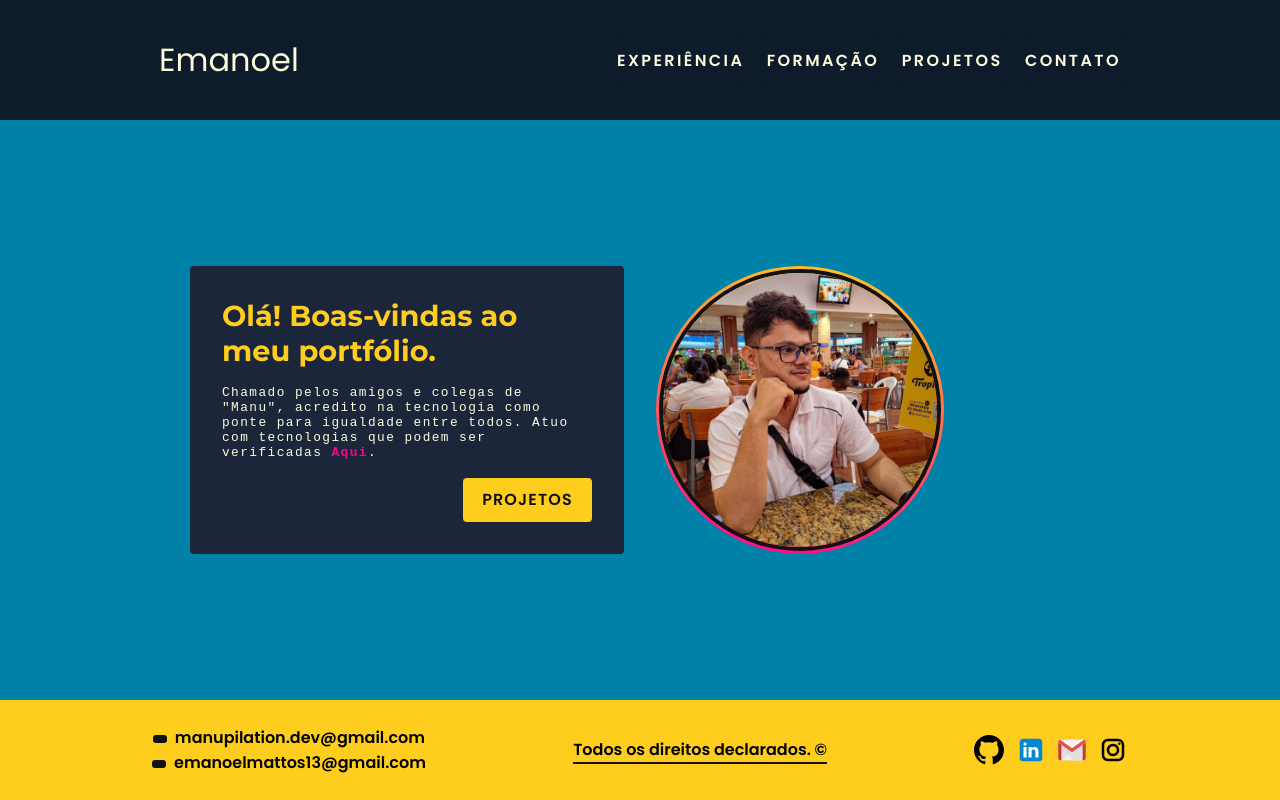
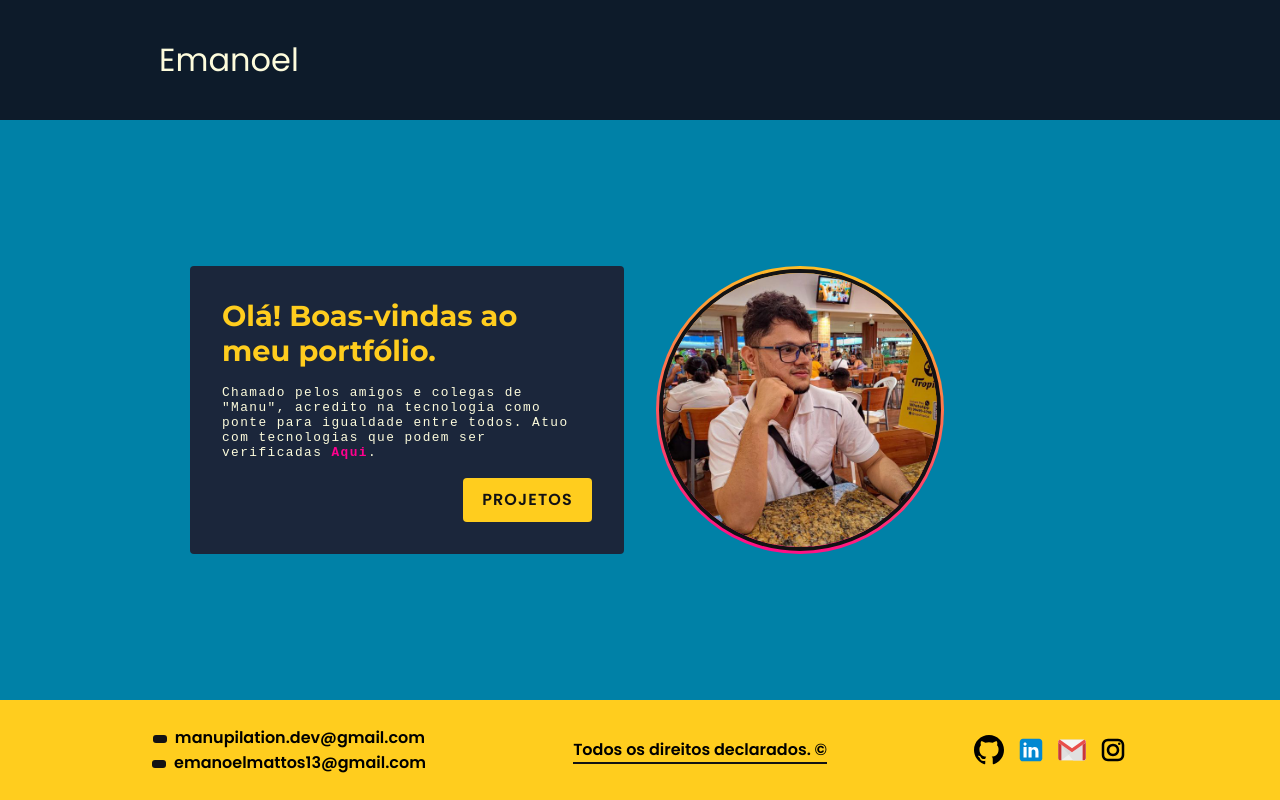
Before and after one commit to manupilation/manupilation.github.io, a React (Vite) app in the folder personal-page-app/: page / in a window 1280 px wide. Built offline with nearby package versions, Linux system fonts and the light colour scheme.

Commit message:
feat: nav container anima down

```diff
--- a/personal-page-app/src/components/NavBar/Navbar.tsx
+++ b/personal-page-app/src/components/NavBar/Navbar.tsx
@@ -34,7 +34,7 @@ function renderNavBar() {
       >
         MENU
       </button>
-      <nav className={`${styles.navContainer} ${isActive ? "active" : ""}`}>
+      <nav className={`${styles.navContainer} ${isActive ? "active" : ""}  animaDown`}>
         <ul className={styles.navList}>
           <NavLink to="/exp">Experiência</NavLink>
           <NavLink to="/formacao">Formação</NavLink>
```
